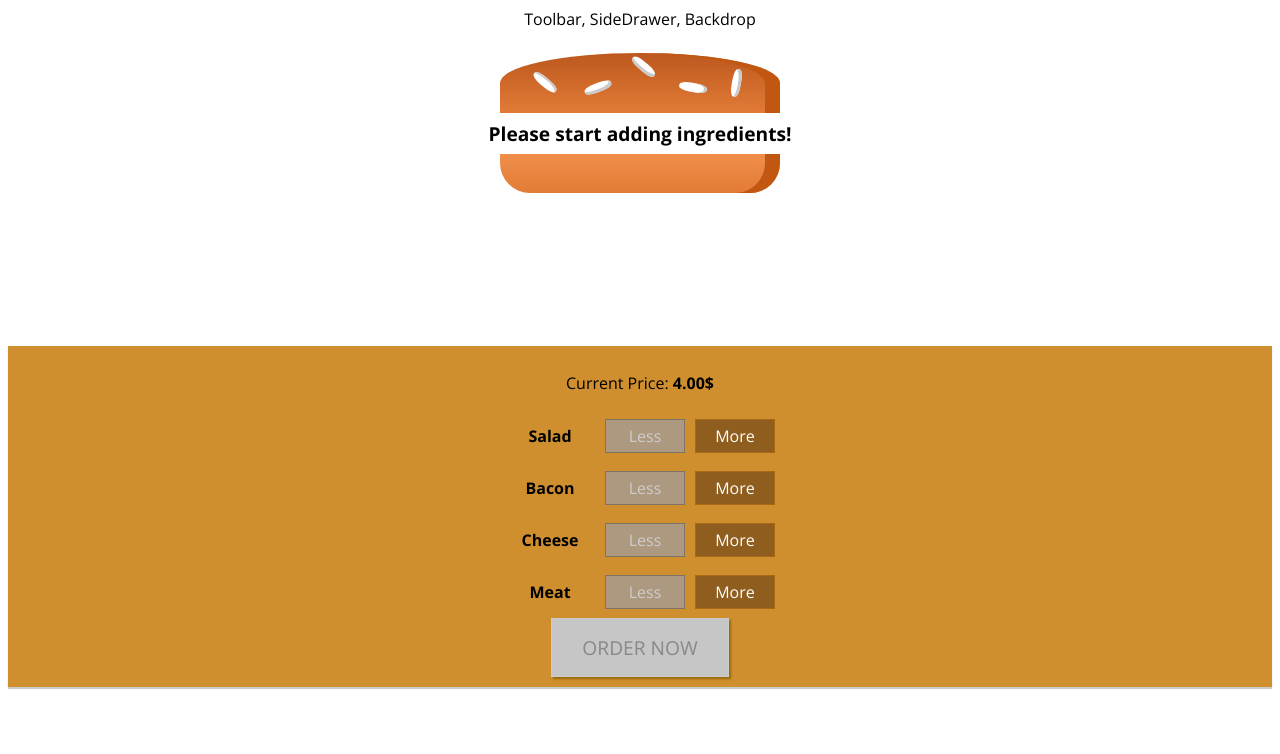
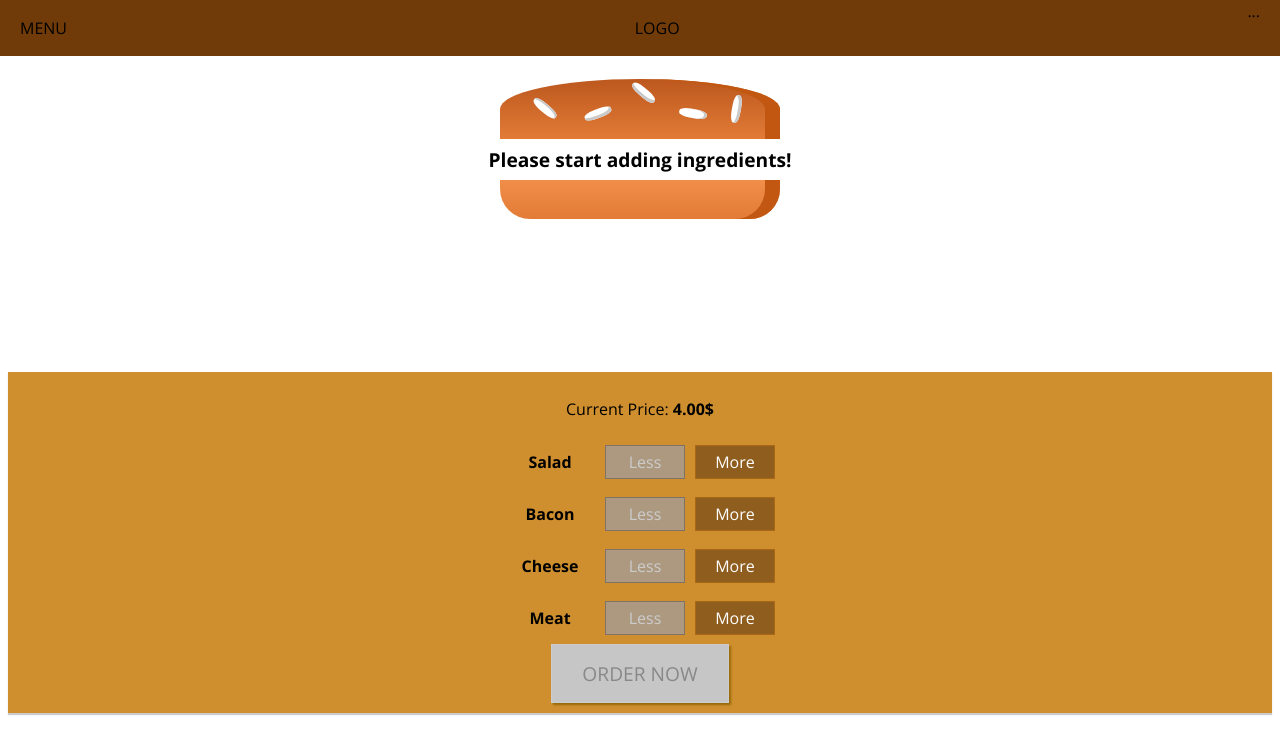
Before and after one commit to MudassirAhmedShaik/BurgerProject_React, a React (Create React App) app: page / in a window 1280 px wide. Shown: the top 754 px of the page. Built offline with nearby package versions, Linux system fonts and the light colour scheme.

Commit message:
13 Apr 2020- 1

```diff
--- a/src/components/Burger/OrderSummary/OrderSummary.js
+++ b/src/components/Burger/OrderSummary/OrderSummary.js
@@ -16,6 +16,9 @@
       <h3>Your Order</h3>
       <p>A delicious burger with following ingredients: </p>
       <ul>{ingredientSummary}</ul>
+      <p>
+        <strong>Total Price: {props.price.toFixed(2)}</strong>
+      </p>
       <p>Continue to Checkout?</p>
       <Button clicked={props.cancelled} btnType="Danger">
         CANCEL
--- a/src/components/Layout/Layout.js
+++ b/src/components/Layout/Layout.js
@@ -1,10 +1,11 @@
 import React from "react";
 import Auxiliary from "../../hoc/Auxiliary";
 import classes from "./Layout.module.css";
+import Toolbar from "../Toolbar/Toolbar";
 
 const Layout = props => (
   <Auxiliary>
-    <div>Toolbar, SideDrawer, Backdrop</div>
+    <Toolbar />
     <main className={classes.Content}>{props.children}</main>
   </Auxiliary>
 );
--- a/src/components/Layout/Layout.module.css
+++ b/src/components/Layout/Layout.module.css
@@ -1,3 +1,3 @@
-.Content{
-  margin-top: 16px;
+.Content {
+  margin-top: 72px;
 }
--- /dev/null
+++ b/src/components/Toolbar/Toolbar.js
@@ -0,0 +1,12 @@
+import React from "react";
+import classes from "./Toolbar.module.css";
+
+const toolbar = props => (
+  <header className={classes.Toolbar}>
+    <div>MENU</div>
+    <div>LOGO</div>
+    <nav>...</nav>
+  </header>
+);
+
+export default toolbar;
--- /dev/null
+++ b/src/components/Toolbar/Toolbar.module.css
@@ -0,0 +1,18 @@
+.Toolbar {
+  height: 56px;
+  width: 100%;
+  position: fixed;
+  top: 0;
+  left: 0;
+  background-color: #703b09;
+  display: flex;
+  justify-content: space-between;
+  align-items: center;
+  padding: 0 20px;
+  box-sizing: border-box;
+  z-index: 90;
+}
+
+.Toolbar nav{
+  height: 100%;
+}
--- a/src/containers/BurgerBuilder/BurgerBuilder.js
+++ b/src/containers/BurgerBuilder/BurgerBuilder.js
@@ -82,6 +82,7 @@
           modalClosed={this.cancelPurchasingHandler}
         >
           <OrderSummary
+            price={this.state.totalPrice}
             cancelled={this.cancelPurchasingHandler}
             continued={this.continuePurchaseHandler}
             ingredients={this.state.ingredients}
```
